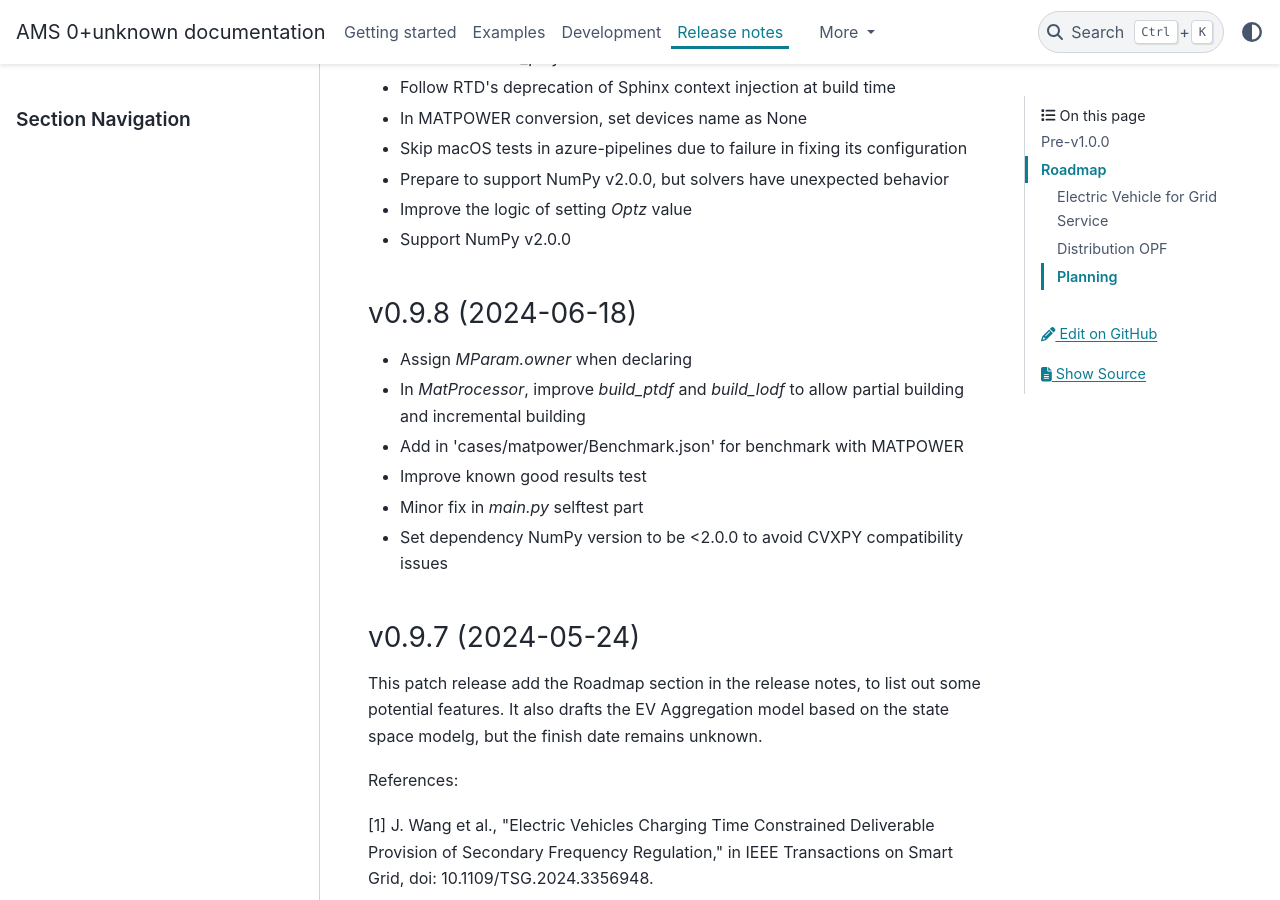
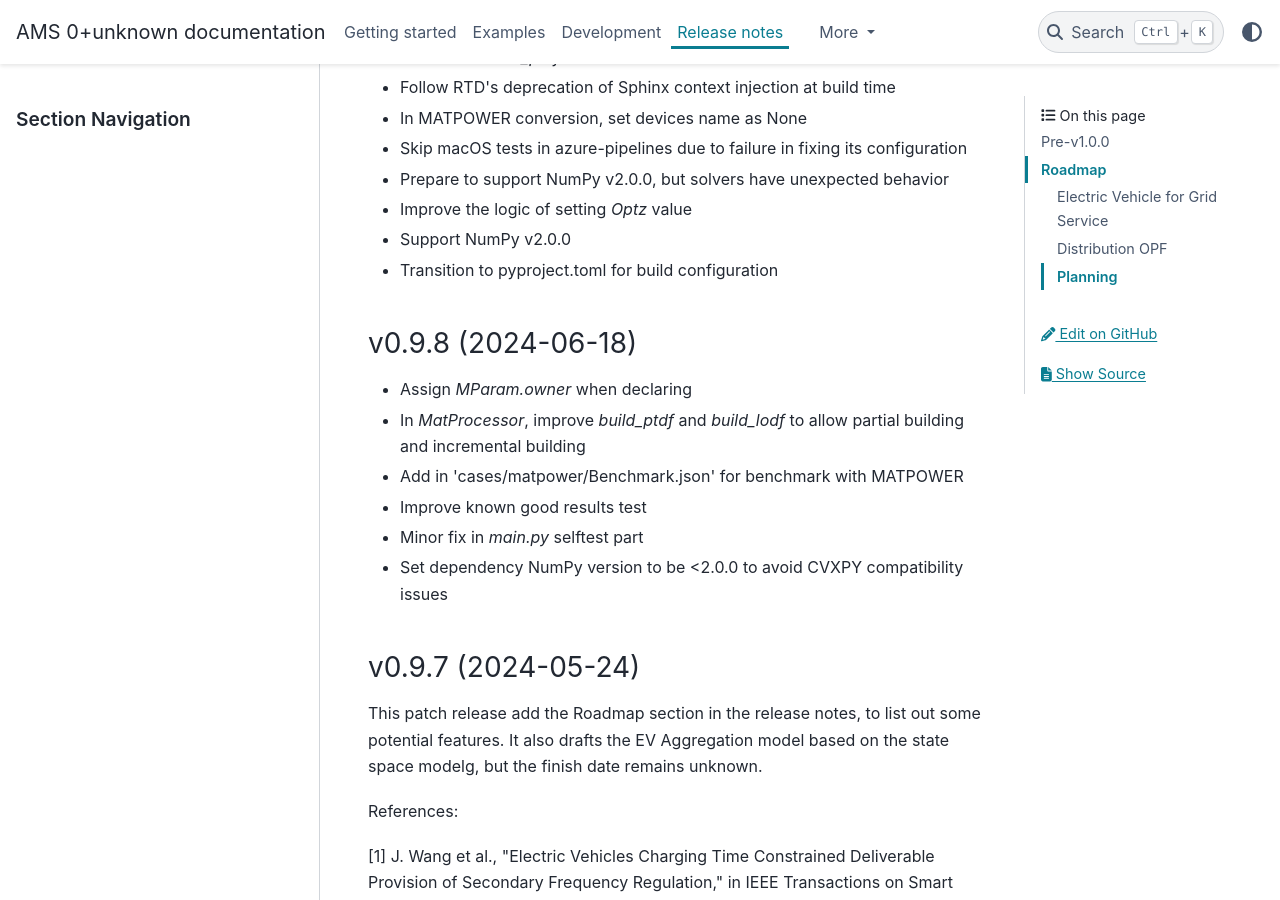
Before and after one commit to CURENT/ams, a Sphinx documentation site: the page built from docs/source/release-notes.rst, in a window 1280 px wide and 900 px high, scrolled down 392 px. Built offline with Sphinx 7.4.7 and the PyData theme 0.15.4, drawn with Linux system fonts in a browser that asks for light colours; pages that are not in the unit, such as notebooks, are missing from menus.

Commit message:
Update release-notes

```diff
--- a/docs/source/release-notes.rst
+++ b/docs/source/release-notes.rst
@@ -19,6 +19,7 @@ v0.9.9 (2024-09-02)
 - Prepare to support NumPy v2.0.0, but solvers have unexpected behavior
 - Improve the logic of setting `Optz` value
 - Support NumPy v2.0.0
+- Transition to pyproject.toml for build configuration
 
 v0.9.8 (2024-06-18)
 -------------------
```
